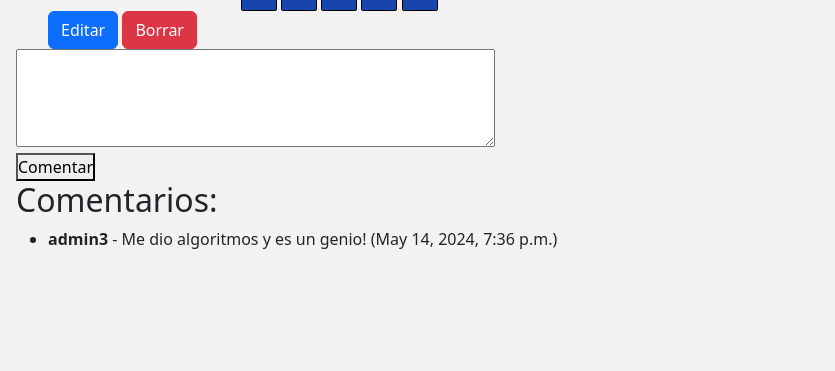
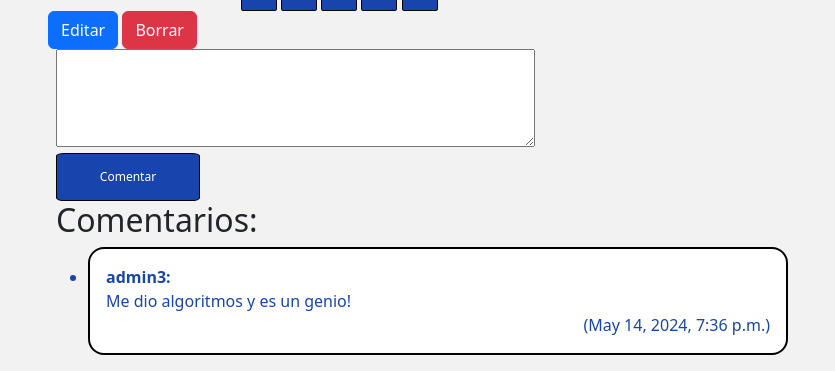
Before and after one commit to Conecta-EAFIT/Conecta_EAFIT, a Django app: a page that uses profesor/templates/plantillaProfesor.html in a window 1280 px wide. Shown: the part 803-1174 px from the top of the page, without its empty margins (0-835 px from the left). Before the commit the page ends 1052 px from the top, so only its background shows below. Run offline with Django 4.2, Linux system fonts and the light colour scheme; a user stored in the database is signed in; data comes from the database, SQL or seed files in the repository; both versions use the stored data as it was after the commit.

Commit message:
Seccion de los comentarios actualizada

```diff
--- a/ingreso/templates/signup.html
+++ b/ingreso/templates/signup.html
@@ -113,7 +113,7 @@
         <input type="password" id="password1" name="password1" placeholder="Password" Required>
 
         <label for="password2">Confirmar Contraseña</label>
-        <input type="password" id="password2" name="password2" placeholder="Confirmar Password" Required>
+        <input type="password" id="password2" name="password2" placeholder="Confirm Password" Required>
         <button type="submit">¡Registrarse!</button>
 
         <a href="{% url 'login' %}" >Ya tienes una cuenta? Ingrese Aqui</a>
--- a/profesor/templates/plantillaProfesor.html
+++ b/profesor/templates/plantillaProfesor.html
@@ -114,11 +114,51 @@
             margin: 0 2em;
             display: block;
         }
+        .btn-main {
+            border: 1px solid #000;
+            background-color: #1845ad;
+            border-radius: 6%;
+            color: #fff;
+            cursor: pointer;
+            font-size: 12px;
+            width: 12em;
+            height: 4em;
+            text-align: center;
+            transition: background-color 0.3s, color 0.3s;
+            display: inline-block;
+        }
+        .space-l {
+            margin-left: 40px;
+        }
+        .comentario {
+            border: 2px solid black;
+            background-color: #fff;
+            border-radius: 1em;
+            text-align: left;
+            color: #1845ad;
+            padding: 1em;
+            width: 100%;
+            width: 700px;
+            margin-bottom: 10px;
+        }
+        .comentarios-container {
+            float: left; /* Corrección: se debe usar 'left' en lugar de 'el' */
+            width: 65%;
+            margin-right: 2em;
+        }
+
+        .ccomentarios-container {
+            float: left; /* Cambiado a 'left' para que ambos divs floten en la misma dirección */
+            width: 33%; /* Ajusta el ancho según sea necesario */
+        }
+
+        .ta-r{
+            text-align: right;
+        }
 
     </style>
 </head>
 <body>
-
     <div class="contenedor">
         <img src="{{ profesor.image.url }}"  class="imagen_perfil" alt="{{ profesor.title }}">
 
@@ -200,17 +240,20 @@
             {% endif %}
         </div>
     </div>
-    <div>
-        <form method="post">
+    <div class="ccomentarios-container">
+
+        <form class="space-l" method="post">
             {% csrf_token %}
             <textarea name="texto" rows="4" cols="50"></textarea><br>
-            <button type="submit">Comentar</button>
+            <button class="btn-main" type="submit">Comentar</button>
         </form>
-        <h2>Comentarios:</h2>
-            <ul>
+    </div>
+    <div class="comentarios-container">
+        <h2 class="space-l">Comentarios:</h2>
+        <ul class="space-l">
             {% for comentario in comentarios %}
-                    <li>
-                        <strong>{{ comentario.usuario.username }}</strong> - {{ comentario.texto }} ({{ comentario.fecha }})
+                <li class="comentario">
+                    <strong>{{ comentario.usuario.username }}:</strong> <br> {{ comentario.texto }} <br> <div class="ta-r">({{ comentario.fecha }})</div>
                 </li>
             {% empty %}
                 <li>No hay comentarios aún.</li>
--- a/profesor/templates/profesores.html
+++ b/profesor/templates/profesores.html
@@ -67,7 +67,7 @@
                 <label for="searchProfesor1" class="form-label space-top">Busca Por la Materia:</label>
                 <input type="text" class="form-control" name="searchProfesor1" id="searchProfesor1" />
             </div>
-            <button type="submit" class="btn btn-primary space-bottom" style="background-color: #1845ad;">Buscar por carrera</button>
+            <button type="submit" class="btn btn-primary space-bottom" style="background-color: #1845ad;">Buscar por Materia</button>
         </form>
         {% if searchTerm1 is not none %}
         <p>Buscando por: {{ searchTerm1 }}</p>
```
Also changed, not shown: db.sqlite3. Lines whose indentation alone changed are shown as unchanged.
